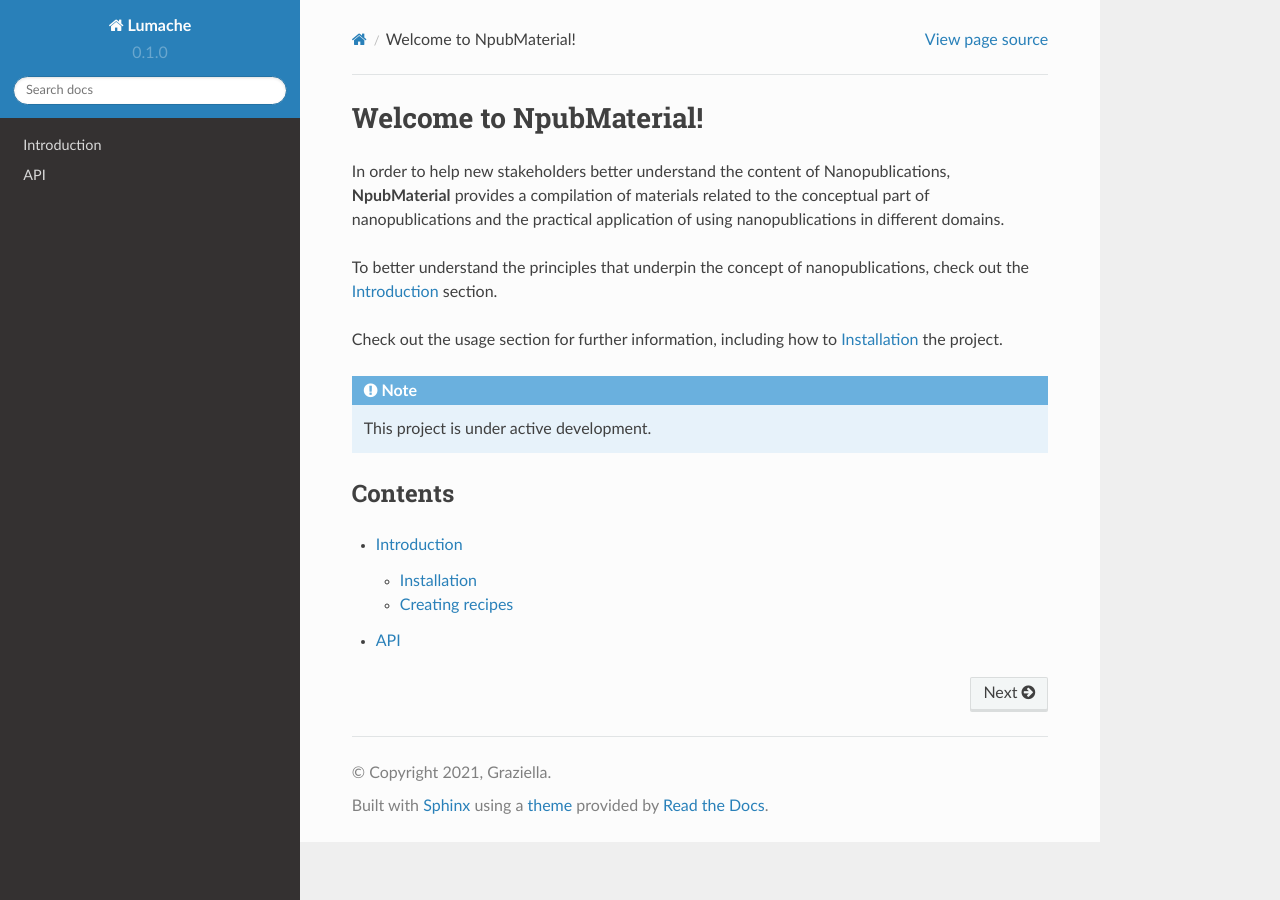
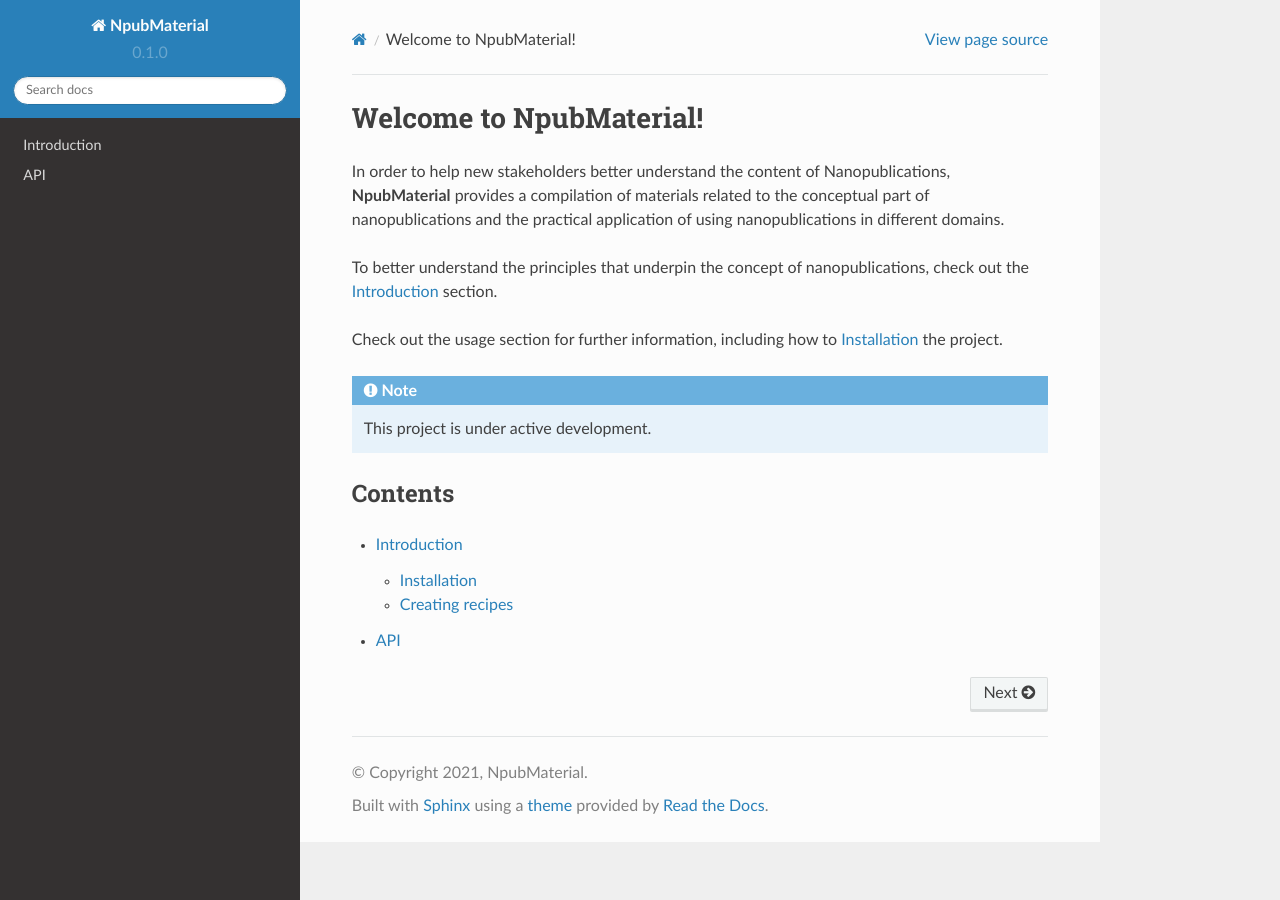
Before and after one commit to MatheusFeijoo/npubmaterial, a Sphinx documentation site: the page built from docs/source/index.rst, in a window 1280 px wide. Built offline with Sphinx 7.4.7 and the Read the Docs theme 2.0.0, drawn with Linux system fonts in a browser that asks for light colours.

Commit message:
Update conf.py

```diff
--- a/docs/source/conf.py
+++ b/docs/source/conf.py
@@ -2,9 +2,9 @@
 
 # -- Project information
 
-project = 'Lumache'
-copyright = '2021, Graziella'
-author = 'Graziella'
+project = 'NpubMaterial'
+copyright = '2021, NpubMaterial'
+author = 'Matheus'
 
 release = '0.1'
 version = '0.1.0'
```
